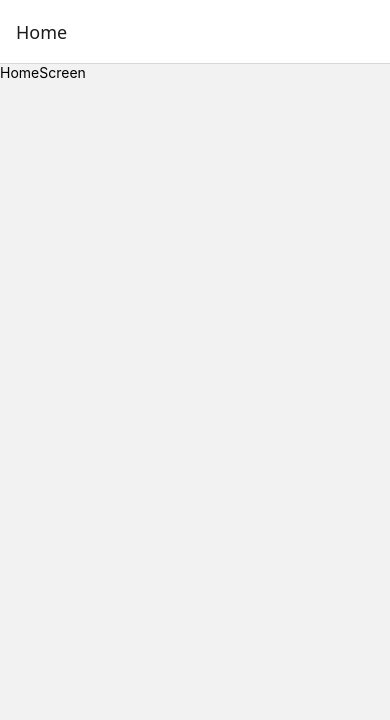
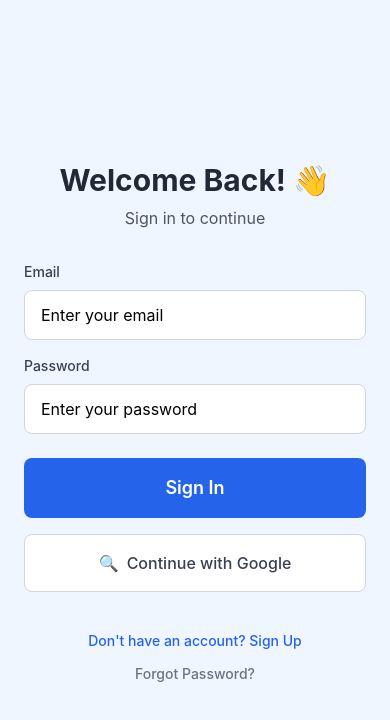
Before and after one commit to shayan-zaheer/tutor-me, a React Native app: screen /Auth in a window 390 px wide. Before the commit this address had no page. Shown: the top 720 px of the page. Built offline with nearby package versions, Linux system fonts and the light colour scheme.

Commit message:
fix: allow nativewind styles on screens with references

```diff
--- a/App.tsx
+++ b/App.tsx
@@ -1,3 +1,4 @@
+import "./global.css";
 import * as React from 'react';
 import { NavigationContainer } from '@react-navigation/native';
 import { createNativeStackNavigator } from '@react-navigation/native-stack';
@@ -5,6 +6,7 @@ import { enableScreens } from 'react-native-screens';
 
 import HomeScreen from "./screens/HomeScreen";
 import DetailsScreen from "./screens/DetailsScreen";
+import AuthScreen from "./screens/AuthScreen";
 
 enableScreens();
 
@@ -13,7 +15,12 @@ const Stack = createNativeStackNavigator();
 export default function App() {
   return (
     <NavigationContainer>
-      <Stack.Navigator>
+      <Stack.Navigator initialRouteName="Auth">
+        <Stack.Screen
+          name="Auth"
+          component={AuthScreen}
+          options={{ headerShown: false }}
+        />
         <Stack.Screen name="Home" component={HomeScreen} />
         <Stack.Screen name="Details" component={DetailsScreen} />
       </Stack.Navigator>
--- /dev/null
+++ b/screens/AuthScreen.tsx
@@ -0,0 +1,161 @@
+import { Text, View, TextInput, TouchableOpacity, Alert, ActivityIndicator, Dimensions, ScrollView } from 'react-native'
+import React, { useState, useEffect } from 'react'
+
+const AuthScreen = ({ navigation }: any) => {
+  const [email, setEmail] = useState('')
+  const [password, setPassword] = useState('')
+  const [isLogin, setIsLogin] = useState(true)
+  const [isLoading, setIsLoading] = useState(false)
+  const [screenData, setScreenData] = useState(Dimensions.get('window'))
+
+  useEffect(() => {
+    const onChange = (result: any) => {
+      setScreenData(result.window)
+    }
+
+    const subscription = Dimensions.addEventListener('change', onChange)
+    return () => subscription?.remove()
+  }, [])
+
+  const { width, height } = screenData
+  const isSmallScreen = width < 375
+  const isLargeScreen = width >= 414
+  const isLandscape = width > height
+
+  const containerPadding = isSmallScreen ? 16 : isLargeScreen ? 32 : 24
+  const headerMargin = isSmallScreen ? 24 : 32
+  const formMargin = isSmallScreen ? 16 : 24
+
+  const handleAuth = async () => {
+    if (!email || !password) {
+      Alert.alert('Error', 'Please fill in all fields')
+      return
+    }
+
+    setIsLoading(true)
+
+    try {
+      if (isLogin) {
+        // Login logic will be implemented with Firebase
+        console.log('Login:', email, password)
+        Alert.alert('Success', 'Login functionality will be implemented with Firebase')
+      } else {
+        // Signup logic will be implemented with Firebase
+        console.log('Signup:', email, password)
+        Alert.alert('Success', 'Signup functionality will be implemented with Firebase')
+      }
+    } catch (error) {
+      Alert.alert('Error', 'Authentication failed')
+    } finally {
+      setIsLoading(false)
+    }
+  }
+
+  const handleGoogleSignIn = () => {
+    Alert.alert('Google Sign-In', 'Google Sign-In will be implemented with Firebase')
+  }
+
+  return (
+    <ScrollView
+      className="flex-1 bg-blue-50"
+      contentContainerStyle={{
+        flexGrow: 1,
+        justifyContent: isLandscape ? 'flex-start' : 'center',
+        padding: containerPadding
+      }}
+      keyboardShouldPersistTaps="handled"
+    >
+      {/* Header */}
+      <View className="items-center" style={{ marginBottom: headerMargin }}>
+        <Text
+          className={`font-bold text-gray-800 mb-2 text-center ${
+            isSmallScreen ? 'text-2xl' : isLargeScreen ? 'text-4xl' : 'text-3xl'
+          }`}
+        >
+          {isLogin ? 'Welcome Back! 👋' : 'Create Account 🚀'}
+        </Text>
+        <Text className={`text-gray-600 text-center ${isSmallScreen ? 'text-sm' : 'text-base'}`}>
+          {isLogin ? 'Sign in to continue' : 'Join us today'}
+        </Text>
+      </View>
+
+      <View style={{ marginBottom: formMargin }}>
+        <View className="mb-4">
+          <Text className={`font-medium text-gray-700 mb-2 ${isSmallScreen ? 'text-xs' : 'text-sm'}`}>
+            Email
+          </Text>
+          <TextInput
+            className={`bg-white border border-gray-300 rounded-lg ${
+              isSmallScreen ? 'px-3 py-2 text-sm' : isLargeScreen ? 'px-5 py-4 text-lg' : 'px-4 py-3 text-base'
+            }`}
+            placeholder="Enter your email"
+            value={email}
+            onChangeText={setEmail}
+            keyboardType="email-address"
+            autoCapitalize="none"
+            autoCorrect={false}
+          />
+        </View>
+
+        <View style={{ marginBottom: formMargin }}>
+          <Text className={`font-medium text-gray-700 mb-2 ${isSmallScreen ? 'text-xs' : 'text-sm'}`}>
+            Password
+          </Text>
+          <TextInput
+            className={`bg-white border border-gray-300 rounded-lg ${
+              isSmallScreen ? 'px-3 py-2 text-sm' : isLargeScreen ? 'px-5 py-4 text-lg' : 'px-4 py-3 text-base'
+            }`}
+            placeholder="Enter your password"
+            value={password}
+            onChangeText={setPassword}
+            secureTextEntry
+            autoCapitalize="none"
+          />
+        </View>
+
+        <TouchableOpacity
+          className={`rounded-lg py-4 mb-4 ${isLoading ? 'bg-gray-400' : 'bg-blue-600'}`}
+          onPress={handleAuth}
+          disabled={isLoading}
+        >
+          {isLoading ? (
+            <ActivityIndicator color="white" />
+          ) : (
+            <Text className="text-white font-semibold text-lg text-center">
+              {isLogin ? 'Sign In' : 'Sign Up'}
+            </Text>
+          )}
+        </TouchableOpacity>
+
+        <TouchableOpacity
+          className="bg-white border border-gray-300 rounded-lg py-4 mb-4 flex-row justify-center items-center"
+          onPress={handleGoogleSignIn}
+        >
+          <Text className="text-gray-700 font-medium text-base mr-2">🔍</Text>
+          <Text className="text-gray-700 font-medium text-base">
+            Continue with Google
+          </Text>
+        </TouchableOpacity>
+      </View>
+
+      <View className="items-center">
+        <TouchableOpacity onPress={() => setIsLogin(!isLogin)}>
+          <Text className="text-blue-600 font-medium">
+            {isLogin
+              ? "Don't have an account? Sign Up"
+              : "Already have an account? Sign In"
+            }
+          </Text>
+        </TouchableOpacity>
+      </View>
+
+      {isLogin && (
+        <TouchableOpacity className="items-center mt-4">
+          <Text className="text-gray-500 font-medium">Forgot Password?</Text>
+        </TouchableOpacity>
+      )}
+    </ScrollView>
+  )
+}
+
+export default AuthScreen
--- a/screens/DetailsScreen.tsx
+++ b/screens/DetailsScreen.tsx
@@ -1,14 +1,31 @@
-import { StyleSheet, Text, View } from 'react-native'
+import { Text, View, TouchableOpacity } from 'react-native'
 import React from 'react'
 
-const DetailsScreen = () => {
+const DetailsScreen = ({ navigation }: any) => {
   return (
-    <View>
-      <Text className="text-white font-bold text-center text-4xl">DetailsScreen</Text>
+    <View className="flex-1 justify-center items-center p-6 bg-purple-50">
+      <Text className="text-purple-800 font-bold text-center text-4xl mb-6">Details Screen 📄</Text>
+
+      <Text className="text-base text-center text-gray-600 mb-8">
+        This is the details page. NativeWind is working here too!
+      </Text>
+
+      <TouchableOpacity
+        className="bg-purple-600 px-6 py-4 rounded-lg mb-4"
+        onPress={() => navigation.goBack()}
+      >
+        <Text className='text-white font-semibold text-lg text-center'>
+          ← Go Back to Home
+        </Text>
+      </TouchableOpacity>
+
+      <View className='mt-6 p-4 bg-yellow-100 rounded-lg'>
+        <Text className='text-yellow-700 font-medium text-center'>
+          🎨 Purple theme with NativeWind!
+        </Text>
+      </View>
     </View>
   )
 }
 
-export default DetailsScreen
-
-const styles = StyleSheet.create({})
+export default DetailsScreen;
--- a/screens/HomeScreen.tsx
+++ b/screens/HomeScreen.tsx
@@ -1,14 +1,40 @@
-import { StyleSheet, Text, View } from 'react-native'
+import { Text, View, TouchableOpacity } from 'react-native'
 import React from 'react'
 
-const HomeScreen = () => {
+const HomeScreen = ({ navigation }: any) => {
   return (
-    <View>
-      <Text className='text-2xl font-bold text-center text-blue-700 mb-3'>HomeScreen</Text>
+    <View className="flex-1 justify-center items-center p-6 bg-black">
+      <Text className='text-3xl font-bold text-center text-blue-700 mb-6'>Welcome to Home!🏠</Text>
+
+      <Text className='text-base text-center text-gray-600 mb-8'>
+        This is your main screen with NativeWind styling working!
+      </Text>
+
+      <TouchableOpacity
+        className="bg-blue-600 px-6 py-4 rounded-lg mb-4"
+        onPress={() => navigation.navigate('Details')}
+      >
+        <Text className='text-white font-semibold text-lg text-center'>
+          Go to Details Screen →
+        </Text>
+      </TouchableOpacity>
+
+      <TouchableOpacity
+        className="bg-green-600 px-6 py-4 rounded-lg mb-4"
+        onPress={() => navigation.navigate('Auth')}
+      >
+        <Text className='text-white font-semibold text-lg text-center'>
+          🔐 Go to Auth Screen
+        </Text>
+      </TouchableOpacity>
+
+      <View className='mt-6 p-4 bg-green-100 rounded-lg'>
+        <Text className='text-green-700 font-medium text-center'>
+          ✅ Navigation is working!
+        </Text>
+      </View>
     </View>
   )
 }
 
-export default HomeScreen
-
-const styles = StyleSheet.create({})
+export default HomeScreen;
--- a/tailwind.config.js
+++ b/tailwind.config.js
@@ -2,6 +2,7 @@
 module.exports = {
   content: [
     './App.tsx',
+    './screens/**/*.{js,jsx,ts,tsx}',
     './components/**/*.{js,jsx,ts,tsx}',
   ],
   presets: [require('nativewind/preset')],
```
Also changed, not shown: utils/responsive.ts (added, +44 -0 lines), 3 other files (tests, documents, lock files or other folders).
